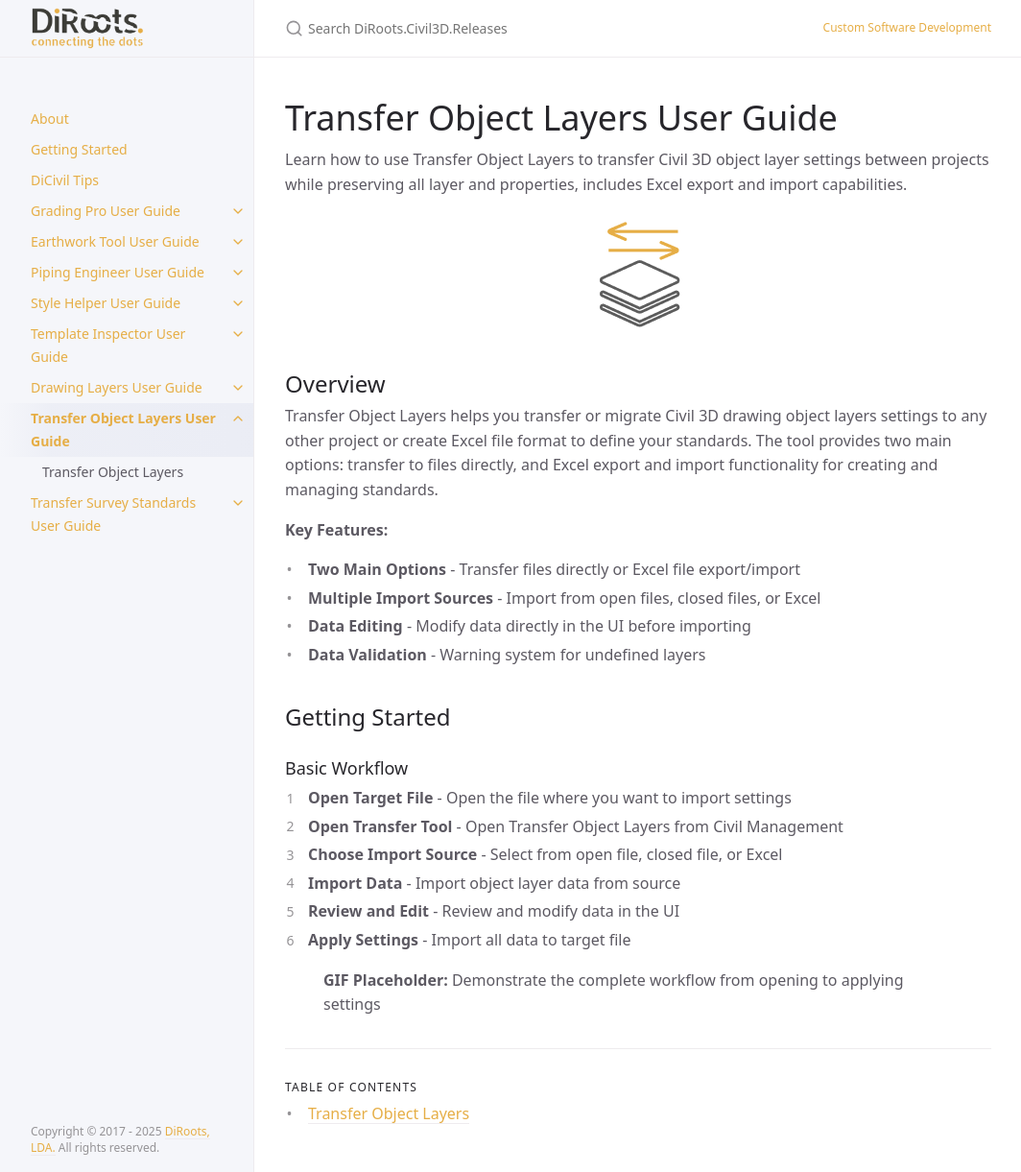
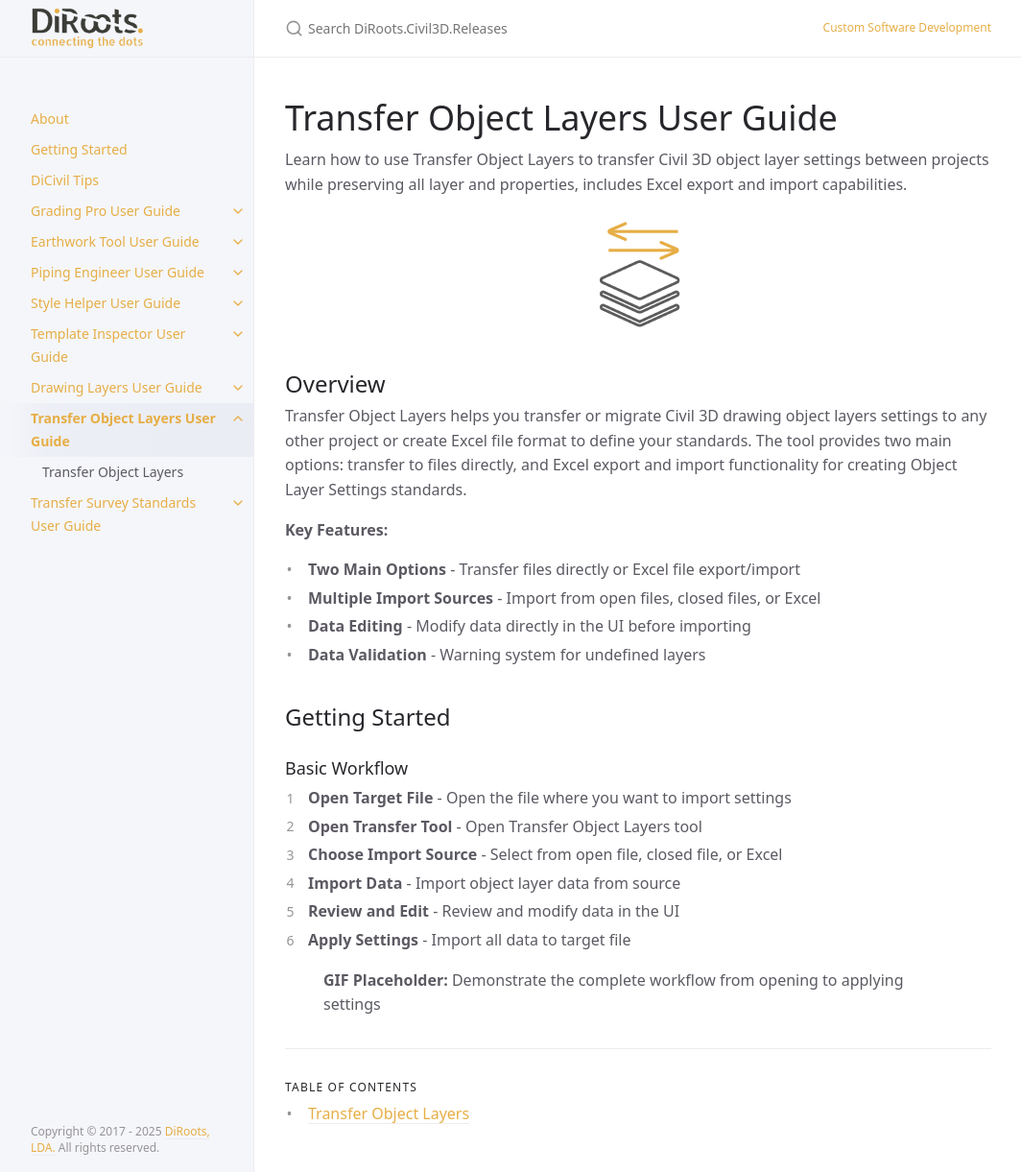
Before and after one commit to DiRoots-Limited/DiRoots.Civil3D.Releases, a Jekyll site: the page built from docs/pages/TransferObjectLayers/TOL-transfer-object-layers-user-guide.md, in a window 1280 px wide and 1221 px high. Shown: the whole window at 96% size, without its empty margins (107-1171 px from the left). Built offline with Jekyll 4.4.1, drawn with Linux system fonts in a browser that asks for light colours.

Commit message:
fix: update

```diff
--- a/docs/pages/TransferObjectLayers/TOL-transfer-object-layers-user-guide.md
+++ b/docs/pages/TransferObjectLayers/TOL-transfer-object-layers-user-guide.md
@@ -16,7 +16,7 @@ Learn how to use Transfer Object Layers to transfer Civil 3D object layer settin
 
 ## Overview
 
-Transfer Object Layers helps you transfer or migrate Civil 3D drawing object layers settings to any other project or create Excel file format to define your standards. The tool provides two main options: transfer to files directly, and Excel export and import functionality for creating and managing standards.
+Transfer Object Layers helps you transfer or migrate Civil 3D drawing object layers settings to any other project or create Excel file format to define your standards. The tool provides two main options: transfer to files directly, and Excel export and import functionality for creating Object Layer Settings standards.
 
 **Key Features:**
 - **Two Main Options** - Transfer files directly or Excel file export/import
@@ -30,7 +30,7 @@ Transfer Object Layers helps you transfer or migrate Civil 3D drawing object lay
 ### Basic Workflow
 
 1. **Open Target File** - Open the file where you want to import settings
-2. **Open Transfer Tool** - Open Transfer Object Layers from Civil Management
+2. **Open Transfer Tool** - Open Transfer Object Layers tool
 3. **Choose Import Source** - Select from open file, closed file, or Excel
 4. **Import Data** - Import object layer data from source
 5. **Review and Edit** - Review and modify data in the UI
```
